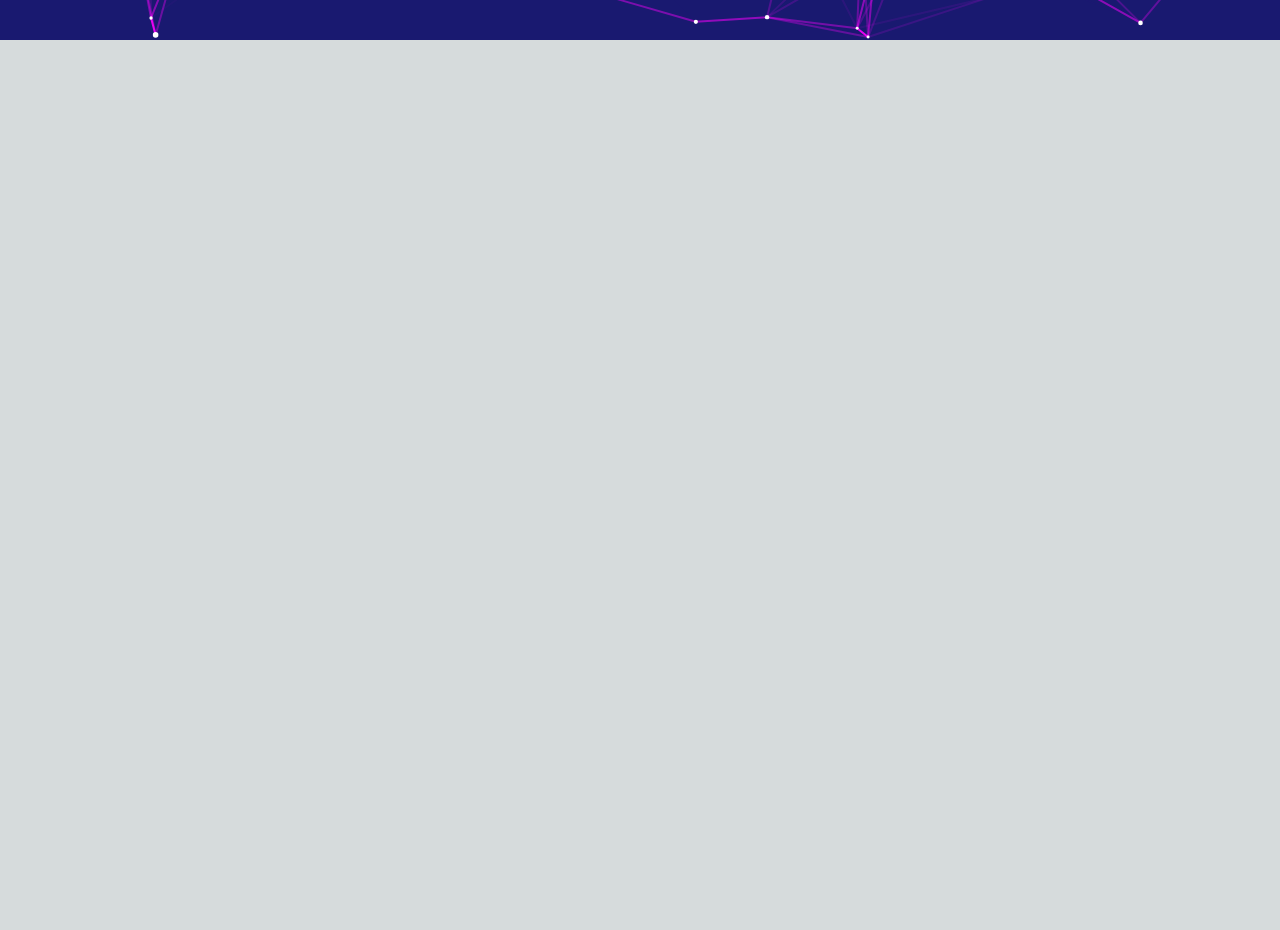
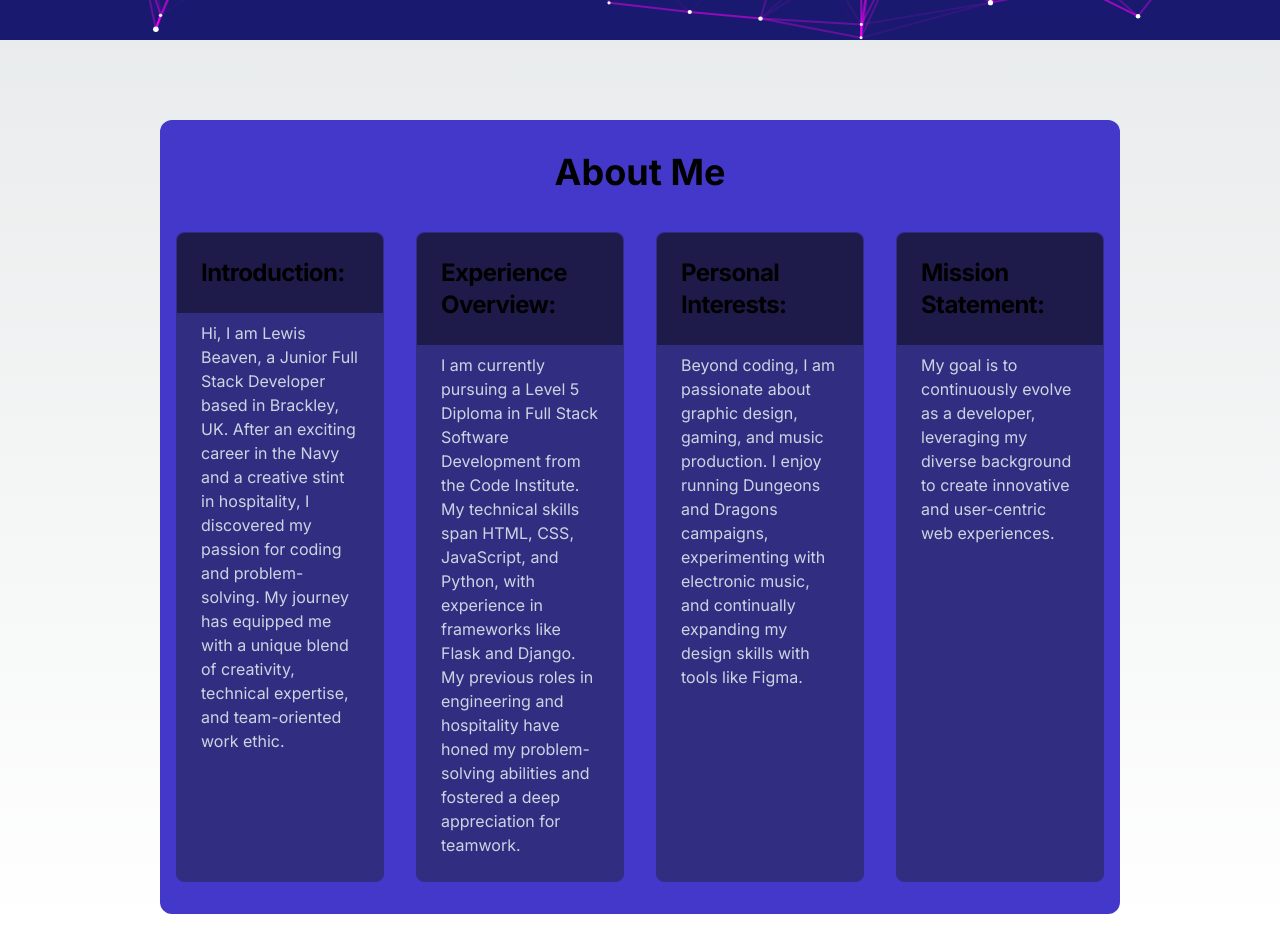
Before and after one commit to LewBeavenDev/Lewbeavendev-Portfolio, a Next.js app: page / in a window 1280 px wide. Shown: the part 760-1690 px from the top of the page. Before the commit the page ends 800 px from the top, so only its background shows below. Built offline with nearby package versions, Linux system fonts and the light colour scheme.

Commit message:
added abd formatted about section

```diff
--- a/app/page.tsx
+++ b/app/page.tsx
@@ -1,6 +1,8 @@
 'use client';
+import About from "@/components/About";
 import Hero from "@/components/Hero";
 import Navbar from "@/components/Navbar";
+
 
 
 export default function Home() {
@@ -12,6 +14,9 @@ export default function Home() {
       <div className="">
         <Hero />
       </div>
+      <div>
+        <About />
+      </div>
     </main>
   );
 }
--- /dev/null
+++ b/components/About.tsx
@@ -0,0 +1,65 @@
+import React from 'react'
+
+const About = () => {
+  return (
+    <div className='flex flex-col justify-center items-center'>
+
+        <div className='w-3/4 max-w-6xl mt-20 bg-indigo-700 py-8 flex flex-col items-center rounded-xl mb-4'>
+            <div className='flex justify-center text-center text-4xl font-bold'>
+                <h2 className=''>
+                    About Me
+                </h2>
+            </div>
+            <div className='w-full px-4 mt-10 grid gap-8 md:grid-cols-2 lg:grid-cols-4'>
+
+                <div className='p-6 bg-indigo-900 border border-indigo-900 rounded-lg hover:shadow-xl'>
+                <div className='-mt-6 -mx-6 bg-indigo-950 p-4 rounded-t-lg'>
+                    <h3 className='m-2 text-2xl font-bold tracking-tight'>
+                        Introduction:
+                    </h3>
+                </div>
+                    <p className='font-normal text-slate-300 mt-2'>
+                        Hi, I am Lewis Beaven, a Junior Full Stack Developer based in Brackley, UK. After an exciting career in the Navy and a creative stint in hospitality, I discovered my passion for coding and problem-solving. My journey has equipped me with a unique blend of creativity, technical expertise, and team-oriented work ethic.
+                    </p>
+                </div>
+
+
+                <div className='p-6 bg-indigo-900 border border-indigo-900 rounded-lg hover:shadow-xl'>
+                    <div className='-mt-6 -mx-6 bg-indigo-950 p-4 rounded-t-lg'>
+                        <h3 className='m-2 mb-2 text-2xl font-bold tracking-tight'>
+                            Experience Overview:
+                        </h3>
+                    </div>
+                    <p className='font-normal text-slate-300 mt-2'>
+                        I am currently pursuing a Level 5 Diploma in Full Stack Software Development from the Code Institute. My technical skills span HTML, CSS, JavaScript, and Python, with experience in frameworks like Flask and Django. My previous roles in engineering and hospitality have honed my problem-solving abilities and fostered a deep appreciation for teamwork.
+                    </p>
+                </div>
+
+                <div className='p-6 bg-indigo-900 border border-indigo-900 rounded-lg hover:shadow-xl'>
+                    <div className='-mt-6 -mx-6 bg-indigo-950 p-4 rounded-t-lg'>
+                        <h3 className='m-2 mb-2 text-2xl font-bold tracking-tight'>
+                            Personal Interests:
+                        </h3>
+                    </div>
+                    <p className='font-normal text-slate-300 mt-2'>
+                        Beyond coding, I am passionate about graphic design, gaming, and music production. I enjoy running Dungeons and Dragons campaigns, experimenting with electronic music, and continually expanding my design skills with tools like Figma.
+                    </p>
+                </div>
+
+                <div className='p-6 bg-indigo-900 border border-indigo-900 rounded-lg hover:shadow-xl'>
+                    <div className='-mt-6 -mx-6 bg-indigo-950 p-4 rounded-t-lg'>
+                        <h3 className='m-2 mb-2 text-2xl font-bold tracking-tight'>
+                            Mission Statement:
+                        </h3>
+                    </div>
+                    <p className='font-normal text-slate-300 mt-2'>
+                        My goal is to continuously evolve as a developer, leveraging my diverse background to create innovative and user-centric web experiences.
+                    </p>
+                </div>
+            </div>
+        </div>
+    </div>
+  )
+}
+
+export default About
--- /dev/null
+++ b/components/Projects.tsx
@@ -0,0 +1,9 @@
+import React from 'react'
+
+const Projects = () => {
+  return (
+    <div>Projects</div>
+  )
+}
+
+export default Projects
```
